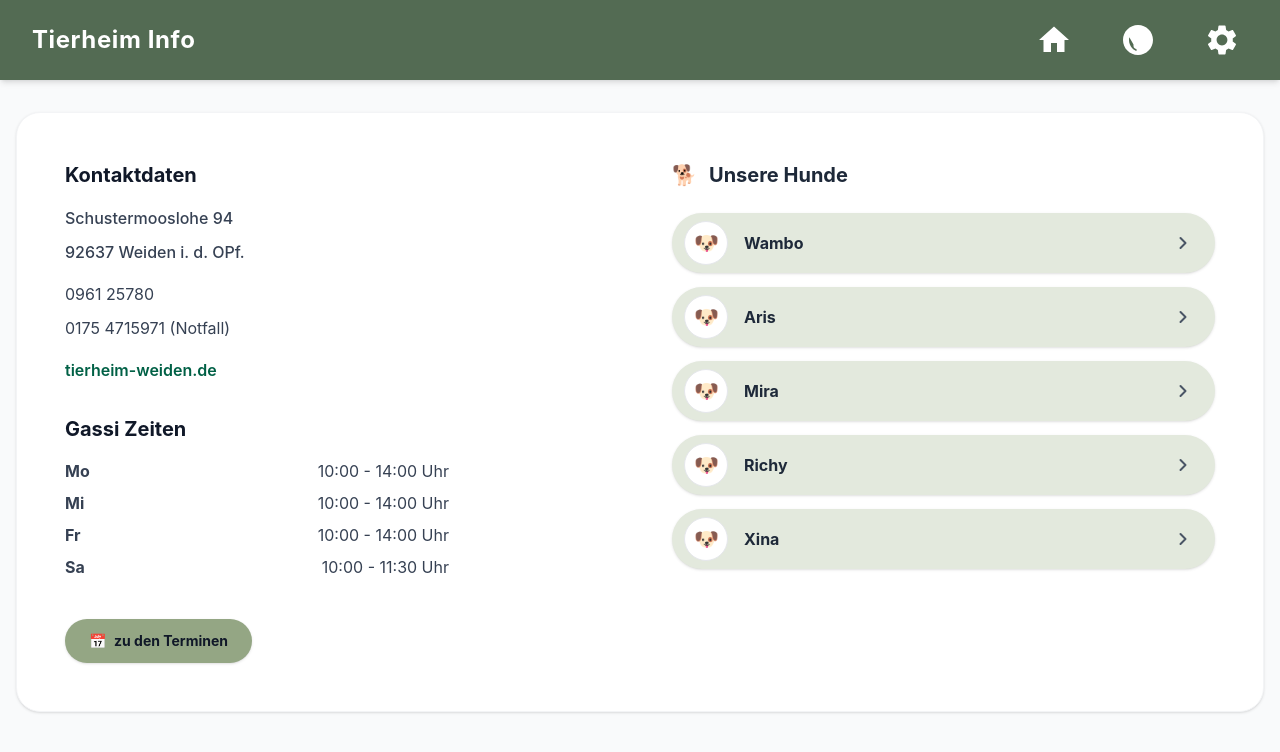
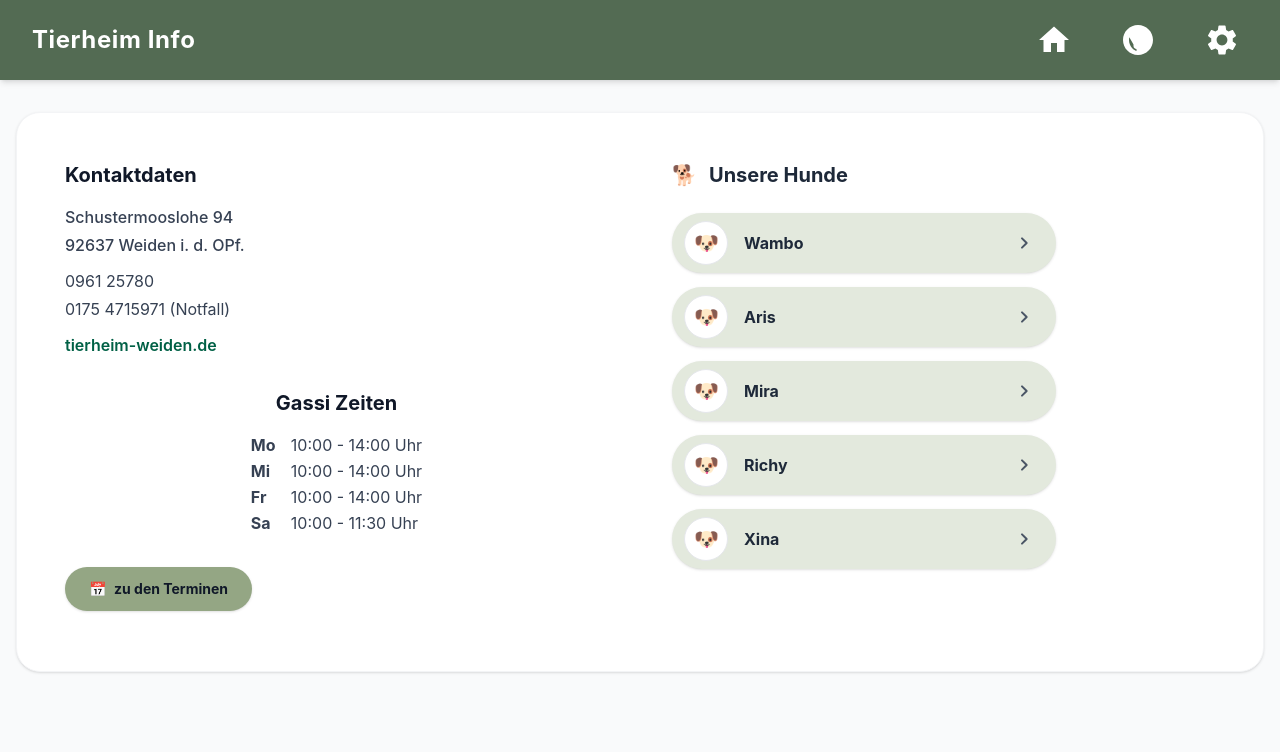
Before and after one commit to trini2006/tierheim, a Vue app: page /tierheim in a window 1280 px wide. Shown: the top 752 px of the page. Built offline with nearby package versions, Linux system fonts and the light colour scheme.

Commit message:
buttons einheitlich gemacht

```diff
--- a/src/views/benutzer/hauptseiten/start.vue
+++ b/src/views/benutzer/hauptseiten/start.vue
@@ -8,7 +8,7 @@
         <button
           @click="navigate('nachrichten')"
           :class="[
-            'flex items-center justify-between p-3 rounded-3xl shadow-sm border transition-colors w-full',
+            'flex items-center justify-between p-3 rounded-full shadow-sm border transition-colors w-full',
             isActive('nachrichten')
               ? 'bg-[#b8c9b4] border-emerald-700'
               : 'bg-[#D3DDD1] border-gray-200 hover:bg-[#c2cebf]',
@@ -76,7 +76,7 @@
         <button
           @click="navigate('reservierungen')"
           :class="[
-            'flex items-center justify-between p-3 rounded-3xl shadow-sm border transition-colors w-full',
+            'flex items-center justify-between p-3 rounded-full shadow-sm border transition-colors w-full',
             isActive('reservierungen')
               ? 'bg-[#b8c9b4] border-emerald-700'
               : 'bg-[#D3DDD1] border-gray-200 hover:bg-[#c2cebf]',
--- a/src/views/benutzer/hauptseiten/tierheim.vue
+++ b/src/views/benutzer/hauptseiten/tierheim.vue
@@ -2,8 +2,8 @@
   <div
     class="w-full bg-white rounded-3xl shadow-sm border border-gray-100 p-6 md:p-12 min-h-[70vh]"
   >
-    <!-- Auf Mobile zeigen wir das Logo zentriert an. Auf Desktop blendet es sich aus, da es dort im Header überlappt -->
-    <div class="flex md:hidden justify-center mb-6">
+    <!-- Mobile Logo: Zentriert -->
+    <div class="flex md:hidden justify-center mb-8">
       <div
         class="w-24 h-24 bg-white rounded-full p-2 shadow-md flex items-center justify-center border border-gray-200"
       >
@@ -17,14 +17,14 @@
       </div>
     </div>
 
-    <!-- ZWEISPALTIGES RASTER (Wechselt ab md: zu 2 Spalten) -->
+    <!-- ZWEISPALTIGES RASTER -->
     <div class="grid grid-cols-1 md:grid-cols-2 gap-10 lg:gap-16 items-start">
-      <!-- LINKE SPALTE: Kontaktdaten & Gassi-Zeiten -->
-      <div class="space-y-8">
+      <!-- LINKE SPALTE: Kontaktdaten & Gassi-Zeiten (Mobile zentriert) -->
+      <div class="space-y-8 flex flex-col items-center md:items-start text-center md:text-left">
         <!-- Kontaktdaten -->
-        <div>
+        <div class="w-full">
           <h3 class="text-xl font-bold text-gray-900 mb-4 font-sans">Kontaktdaten</h3>
-          <div class="text-left space-y-2 text-sm md:text-base text-gray-700 leading-relaxed">
+          <div class="space-y-1 text-sm md:text-base text-gray-700">
             <p class="font-medium">Schustermooslohe 94</p>
             <p class="font-medium">92637 Weiden i. d. OPf.</p>
             <p class="pt-2">0961 25780</p>
@@ -41,31 +41,34 @@
           </div>
         </div>
 
-        <!-- Gassi Zeiten -->
-        <div>
-          <h3 class="text-xl font-bold text-gray-900 mb-4 font-sans">Gassi Zeiten</h3>
-          <div class="text-sm md:text-base text-gray-700 space-y-2 max-w-sm">
-            <div class="flex justify-between">
-              <span class="font-bold w-12">Mo</span>
-              <span>10:00 - 14:00 Uhr</span>
+        <!-- Gassi Zeiten: Enge Abstände -->
+        <div class="w-full">
+          <h3 class="text-xl font-bold text-gray-900 mb-4 font-sans text-center">Gassi Zeiten</h3>
+
+          <!-- Dieser div ist das Geheimnis: Er ist zentriert und gruppiert die Liste -->
+          <div class="flex justify-center">
+            <div class="text-sm md:text-base text-gray-700 space-y-0.5">
+              <div class="flex justify-start gap-4">
+                <span class="font-bold w-6">Mo</span>
+                <span class="whitespace-nowrap">10:00 - 14:00 Uhr</span>
               </div>
-            <div class="flex justify-between">
-              <span class="font-bold w-12">Mi</span>
-              <span>10:00 - 14:00 Uhr</span>
+              <div class="flex justify-start gap-4">
+                <span class="font-bold w-6">Mi</span>
+                <span class="whitespace-nowrap">10:00 - 14:00 Uhr</span>
               </div>
-            <div class="flex justify-between">
-              <span class="font-bold w-12">Fr</span>
-              <span>10:00 - 14:00 Uhr</span>
+              <div class="flex justify-start gap-4">
+                <span class="font-bold w-6">Fr</span>
+                <span class="whitespace-nowrap">10:00 - 14:00 Uhr</span>
               </div>
-            <div class="flex justify-between">
-              <span class="font-bold w-12">Sa</span>
-              <span>10:00 - 11:30 Uhr</span>
+              <div class="flex justify-start gap-4">
+                <span class="font-bold w-6">Sa</span>
+                <span class="whitespace-nowrap">10:00 - 11:30 Uhr</span>
+              </div>
             </div>
           </div>
         </div>
 
-        <!-- Button "zu den Terminen" -->
-        <div class="pt-2">
+        <!-- Button -->
         <button
           @click="goToReservations"
           class="flex items-center gap-2 bg-[#94A684] hover:bg-[#839573] text-gray-900 font-bold px-6 py-3 rounded-full text-sm shadow-sm transition-all active:scale-95"
@@ -74,45 +77,38 @@
           <span>zu den Terminen</span>
         </button>
       </div>
-      </div>
 
       <!-- RECHTE SPALTE: Unsere Hunde -->
-      <div class="space-y-6">
-        <!-- Überschrift Hunde-Liste -->
+      <div class="space-y-6 w-full flex flex-col items-center md:items-start">
         <div class="flex items-center gap-3">
           <span class="text-xl">🐕</span>
           <h3 class="text-xl font-bold text-gray-800 font-sans">Unsere Hunde</h3>
         </div>
 
-        <!-- Dynamische Liste der Hunde -->
-        <div class="space-y-3.5">
+        <div class="space-y-3.5 w-full max-w-sm">
           <div
             v-for="hund in hunde"
             :key="hund.id"
             @click="viewDogDetails(hund.id)"
-            class="w-full bg-[#E3E9DD] hover:bg-[#d6decb] rounded-full p-2 pl-3 pr-6 flex items-center justify-between cursor-pointer shadow-sm transition-all hover:translate-x-1 active:scale-[0.99]"
+            class="bg-[#E3E9DD] hover:bg-[#d6decb] rounded-full p-2 pl-3 pr-6 flex items-center justify-between cursor-pointer shadow-sm transition-all hover:translate-x-1"
           >
             <div class="flex items-center gap-4">
-              <!-- Kreisrundes Avatar-Bild für jeden Hund -->
               <div
-                class="w-11 h-11 rounded-full bg-white overflow-hidden flex items-center justify-center border border-gray-200"
+                class="w-11 h-11 rounded-full bg-white flex items-center justify-center border border-gray-200"
               >
-                <!-- Später durch Hundebild ersetzen, z.B. :src="hund.bild" -->
                 <span class="text-xl">🐶</span>
               </div>
               <span class="font-bold text-gray-800 text-sm md:text-base">{{ hund.name }}</span>
             </div>
-
-            <!-- Pfeil nach rechts -->
             <svg
               xmlns="http://www.w3.org/2000/svg"
+              class="w-4 h-4 text-gray-600"
               fill="none"
               viewBox="0 0 24 24"
+              stroke="currentColor"
               stroke-width="3"
-              stroke="currentColor"
-              class="w-4 h-4 text-gray-600"
             >
-              <path stroke-linecap="round" stroke-linejoin="round" d="M8.25 4.5l7.5 7.5-7.5 7.5" />
+              <path stroke-linecap="round" stroke-linejoin="round" d="M9 5l7 7-7 7" />
             </svg>
           </div>
         </div>
@@ -126,8 +122,6 @@ import { ref } from 'vue'
 import { useRouter } from 'vue-router'
 
 const router = useRouter()
-
-// Die vollständige Hundeliste aus deinem Screenshot
 const hunde = ref([
   { id: 'wambo', name: 'Wambo' },
   { id: 'aris', name: 'Aris' },
@@ -136,11 +130,6 @@ const hunde = ref([
   { id: 'xina', name: 'Xina' },
 ])
 
-const goToReservations = () => {
-  router.push('/')
-}
-
-const viewDogDetails = (id) => {
-  router.push(`/hund/${id}`)
-}
+const goToReservations = () => router.push('/')
+const viewDogDetails = (id) => router.push(`/hund/${id}`)
 </script>
```
Lines whose indentation alone changed are shown as unchanged.
